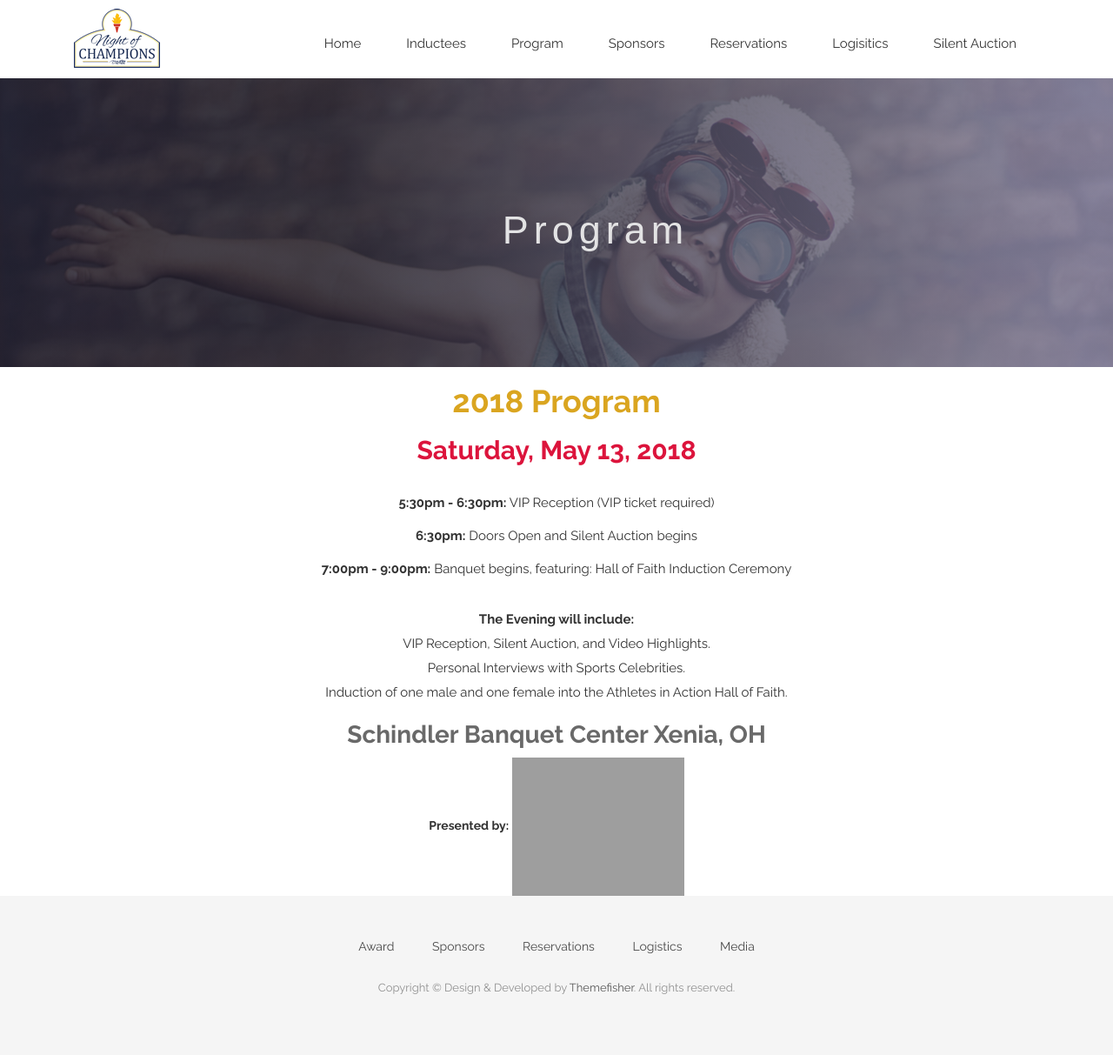
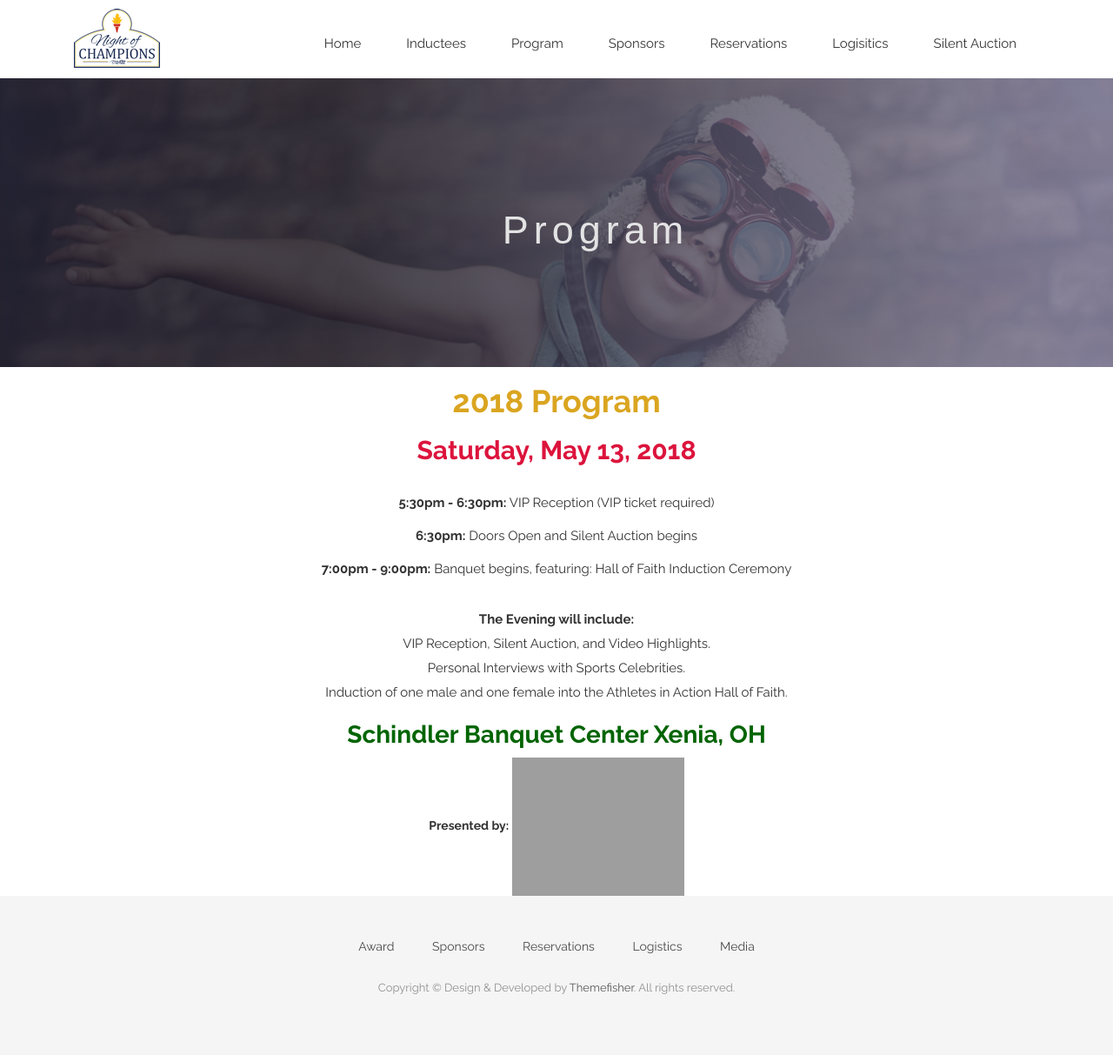
Before and after one commit to CruGlobal/NightofChampions, a Jekyll site: the page built from program.markdown, in a window 1280 px wide. Shown: the whole page at 87% size. Built offline with Jekyll 4.4.1, drawn with Linux system fonts in a browser that asks for light colours; nearby versions of some CDN libraries; some web fonts are replaced; grey boxes are pictures that could not be loaded.

Commit message:
Updated Program

```diff
--- a/program.markdown
+++ b/program.markdown
@@ -32,7 +32,7 @@
 <br>Personal Interviews with Sports Celebrities.
 <br>Induction of one male and one female into the Athletes in Action Hall of Faith.</p>
 <h3><b>
-<font color="DimGray"> Schindler Banquet Center Xenia, OH</font></b>
+<font color="DarkGreen"> Schindler Banquet Center Xenia, OH</font></b>
 </h3>
 <b>Presented by:</b>
 <img src="http://goaia.org/Media/Default/Events/NOC/sponsors/rl_carriers.png" height="159" width="198">
```
